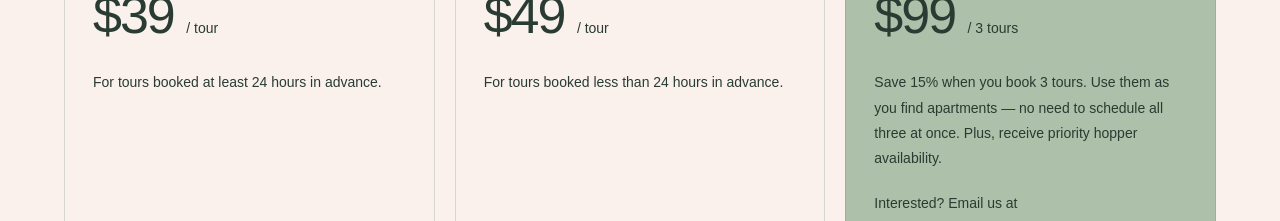
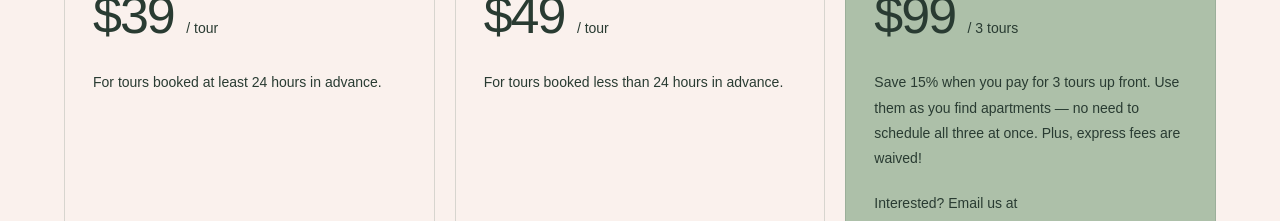
Before and after one commit to gajaramekar/Homey-Hoppers, a Next.js app: page /pricing in a window 1280 px wide. Shown: the part 550-771 px from the top of the page. Built offline with nearby package versions, Linux system fonts and the light colour scheme.

Commit message:
more language fixes on pricing

```diff
--- a/app/pricing/page.tsx
+++ b/app/pricing/page.tsx
@@ -28,7 +28,7 @@ export default function Pricing() {
         <section className="pricing-card pricing-package">
           <h2>Three-tour package</h2>
           <p className="pricing-amount">$99 <span>/ 3 tours</span></p>
-          <p>Save 15% when you book 3 tours. Use them as you find apartments — no need to schedule all three at once. Plus, receive priority hopper availability.</p>
+          <p>Save 15% when you pay for 3 tours up front. Use them as you find apartments — no need to schedule all three at once. Plus, express fees are waived!</p>
           <p>Interested? Email us at <a className="pricing-email" href="mailto:homeyhoppers23@gmail.com">homeyhoppers23@gmail.com</a>.</p>
           <a href="mailto:homeyhoppers23@gmail.com?subject=Three-tour%20package%20inquiry" className="button">Get the package <Arrow diagonal/></a>
         </section>
```
